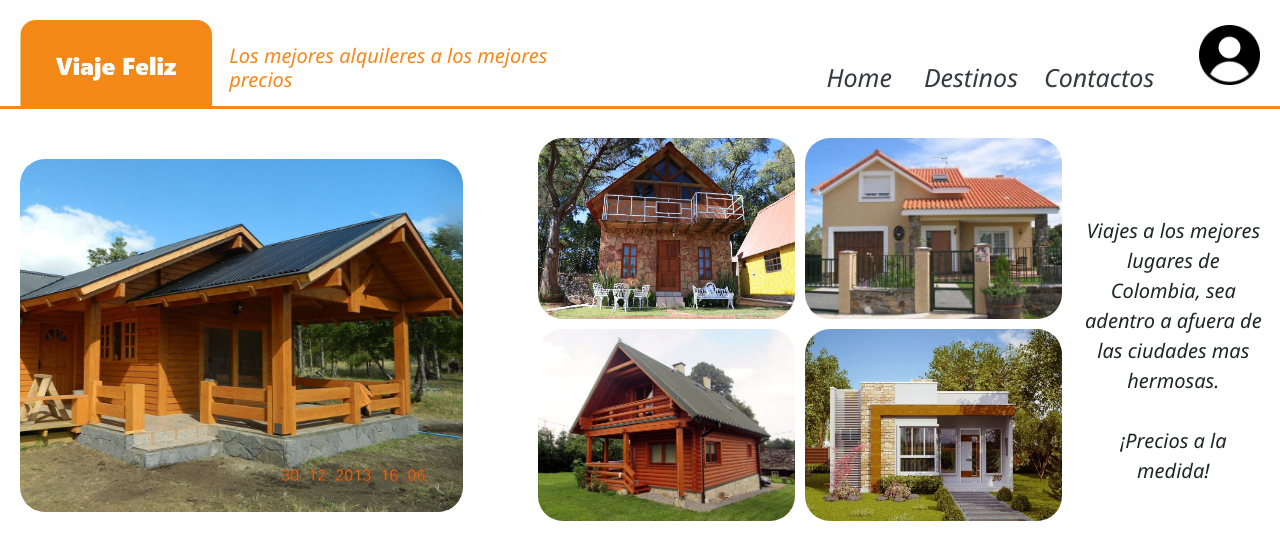
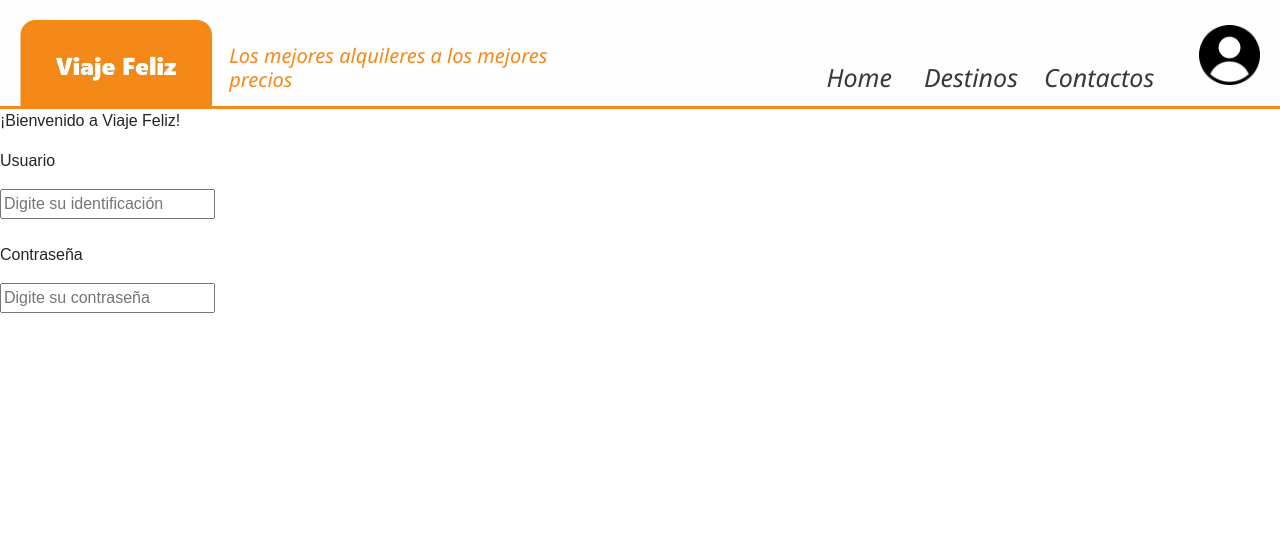
Before and after one commit to AlexDaza127/web-happytravelcompany, a React (Create React App) app: page / in a window 1280 px wide. Shown: the top 560 px of the page. Built offline with nearby package versions, Linux system fonts and the light colour scheme.

Commit message:
Se crea el login de entrada a la plataforma de viaje feliz

```diff
--- a/src/componentes/login/login.js
+++ b/src/componentes/login/login.js
@@ -1,13 +1,57 @@
 import React, { Component } from 'react';
+
+//Estilos
+import '../../estilos/BodyLanding.css';
+
 
 class Login extends Component {
     constructor(props) {
         super(props);
-        this.state = {  }
+        this.state = {
+            user: '',
+            pass: ''
+        };
+        this.handleChangeLogin = this.handleChangeLogin.bind(this);
+    }
+
+    handleChangeLogin(event) {
+        const target = event.target;
+        const valor = target.value;
+        const nombreCampo = target.name;
+
+        this.setState({
+            [nombreCampo]: valor
+        });
+    }
+
+    formResponse = async (e) => {
+        e.preventDefault();
+
     }
 
     render() {
-        return ( '' );
+        return (
+            <div className='centrar row mx-0'>
+                <div className = 'centrar'>
+                    <form className='centrar' onSubmit={this.formResponse}>
+                        <p>¡Bienvenido a Viaje Feliz!<br /></p>
+                        <p>Usuario</p>
+                        <div className=''>
+                            <input value={this.state.user}
+                                onChange={this.handleChangeLogin} type='number'
+                                name='user' placeholder='Digite su identificación'></input>
+                        </div>
+                        <p><br />Contraseña</p>
+                        <div className=''>
+                            <input value={this.state.pass}
+                                onChange={this.handleChangeLogin} type='password'
+                                name='pass' placeholder='Digite su contraseña'
+                            ></input>
+                        </div>
+                    </form>
+                </div>
+            </div>
+        );
     }
 }
 
--- a/src/componentes/principal/BodyLanding.js
+++ b/src/componentes/principal/BodyLanding.js
@@ -15,7 +15,7 @@ class BodyLanding extends Component {
     constructor(props) {
         super(props);
         this.state = {
-            show:'home'
+            show:'usuarios'
         }
         this.navPortal = this.navPortal.bind(this);
     }
--- a/src/componentes/principal/Usuarios.js
+++ b/src/componentes/principal/Usuarios.js
@@ -1,5 +1,7 @@
 import React, { Component } from 'react';
 
+//componentes
+import Login from '../login/login';
 
 class Usuarios extends Component {
     constructor(props) {
@@ -9,7 +11,7 @@ class Usuarios extends Component {
     render() {
         return (
             <div>
-                <h1>Usuarios</h1>
+                <Login></Login>
             </div>
          );
     }
```
